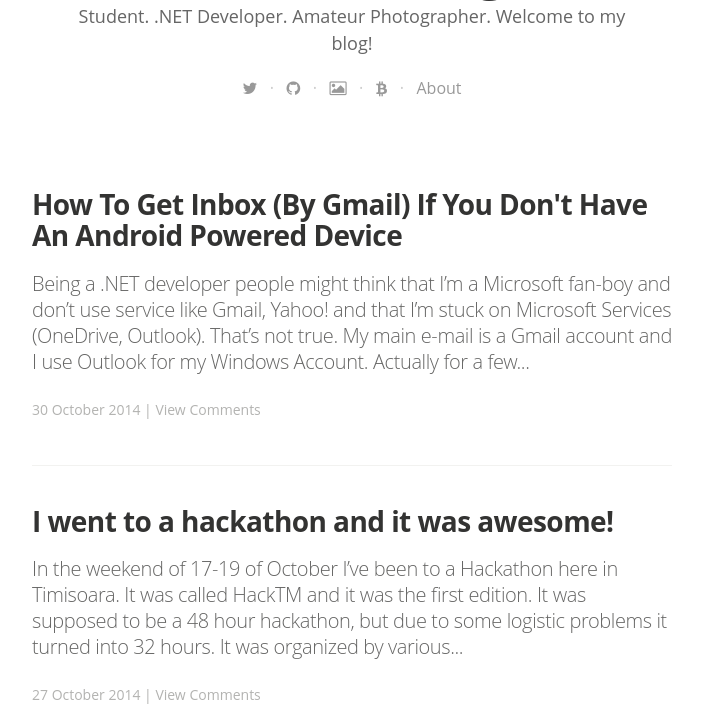
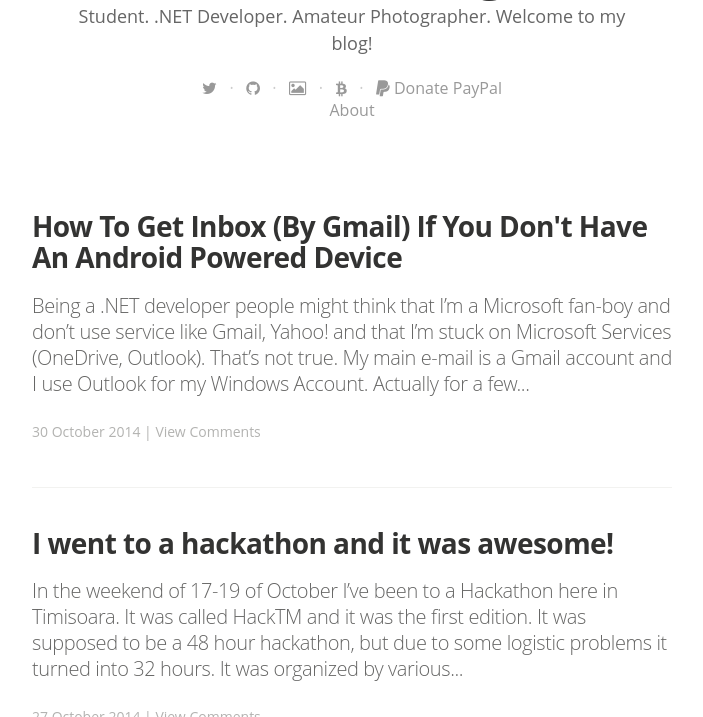
Before and after one commit to robertiagar/robertiagar.com, a Jekyll site: the page built from index.html, in a window 1280 px wide and 900 px high, scrolled down 406 px, cut to the strip 183-900 px from the top of the window. Shown: the whole strip, without its empty margins (288-991 px from the left). Built offline with Jekyll 4.4.1, drawn with Linux system fonts in a browser that asks for light colours; nearby versions of some CDN libraries; some web fonts are replaced; Markdown is read by kramdown in place of the engine named in the settings; the list of posts is cut into pages by our own code; comment, search, counter and statistics services are not loaded.

Commit message:
added paypal link

```diff
--- a/index.html
+++ b/index.html
@@ -23,6 +23,11 @@
             &nbsp;&nbsp;·&nbsp;&nbsp;
         {% endif %}
       {% endfor %}
+	  <a href="javascript:$('#paypal').submit();"><i class="fa fa-paypal"></i> Donate PayPal</a>
+	  <form action="https://www.paypal.com/cgi-bin/webscr" method="post" target="_top" id="paypal">
+		<input type="hidden" name="cmd" value="_s-xclick">
+		<input type="hidden" name="hosted_button_id" value="MZHS6TH5PR8HQ">
+	  </form>
       <a href="/about/">About</a>
     </div>
 </header>
```
